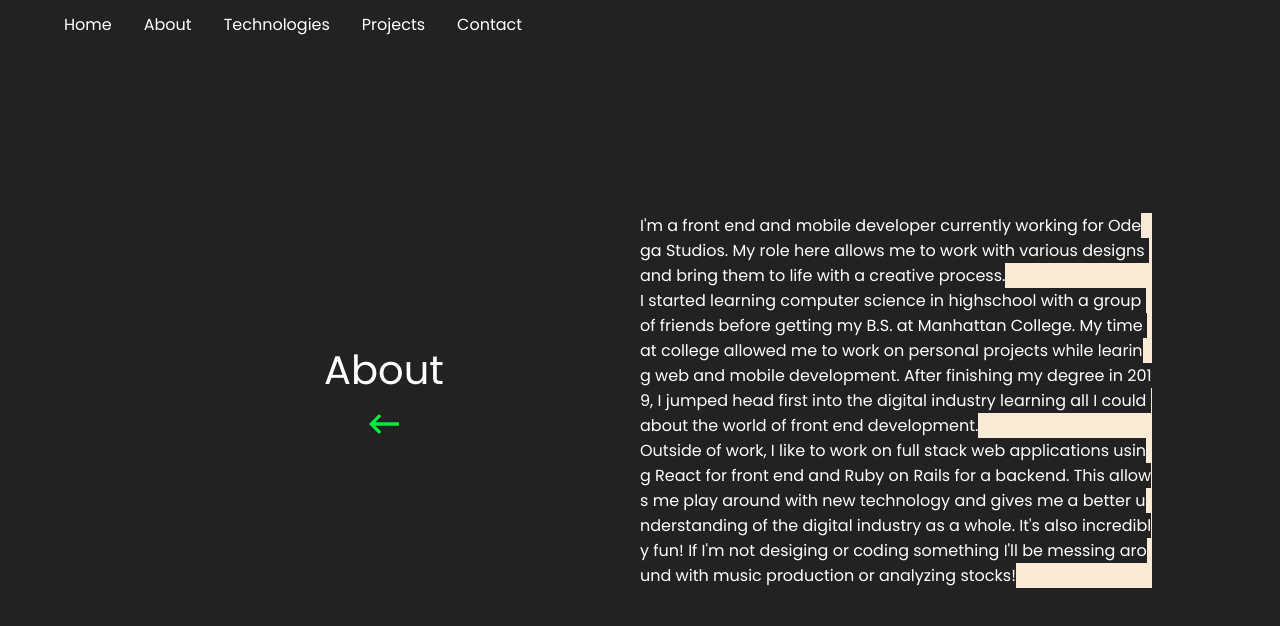
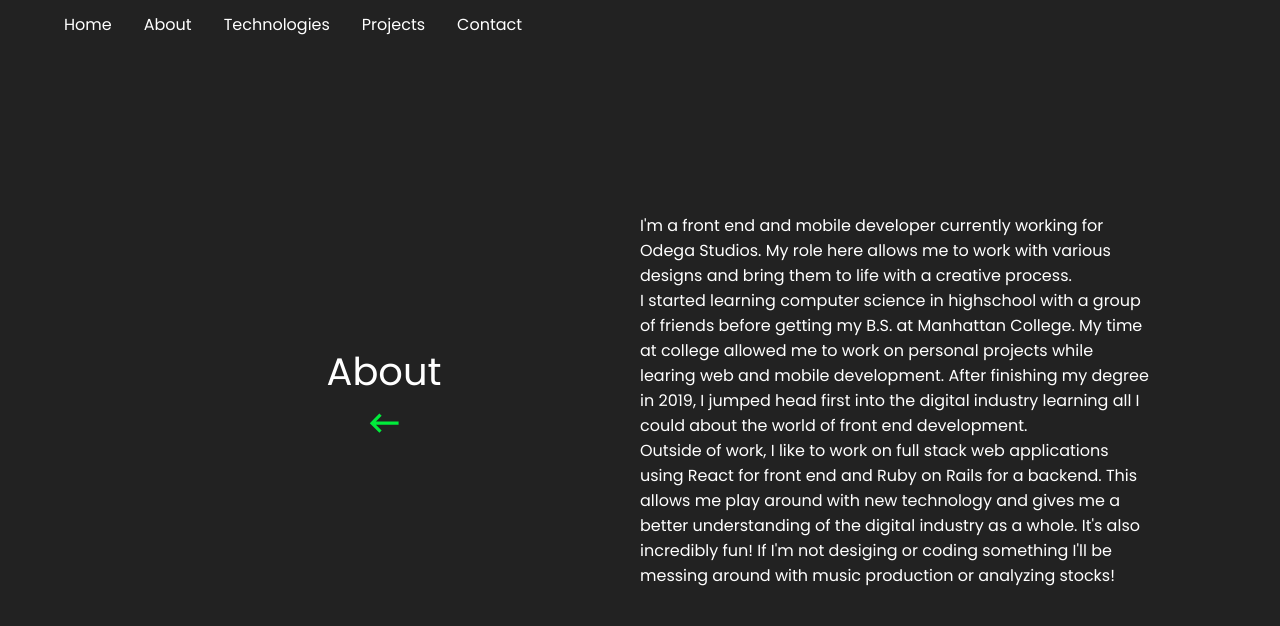
Before and after one commit to connorlagana/react-portfolio, a React (Create React App) app: page /about in a window 1280 px wide. Shown: the top 626 px of the page. Built offline with nearby package versions, Linux system fonts and the light colour scheme.

Commit message:
fixed wrap

```diff
--- a/src/App.css
+++ b/src/App.css
@@ -94,7 +94,7 @@ ul {
 .navItem:hover {
   border-top: 4px solid rgb(0, 236, 59);
   border-bottom: 4px solid rgb(0, 236, 59);
-  padding: 6px 0;
+  padding: 0.6px 0;
   color: rgb(0, 236, 59);
 }
 
@@ -153,11 +153,11 @@ ul {
   flex-direction: column;
   justify-content: center;
   align-items: center;
-  font-size: 40px;
+  font-size: 3vw;
 }
 
 #backArrow {
-  font-size: 40px;
+  font-size: 3vw;
   color: rgb(0, 236, 59);
 }
 .aboutSecond {
@@ -171,9 +171,8 @@ ul {
 }
 
 .aboutSecond div {
-  background-color: antiquewhite;
-  word-wrap: normal;
-  -ms-word-wrap: normal;
+  width: 40vw;
+  word-break: keep-all;
 }
 
 #projects {
@@ -190,7 +189,7 @@ ul {
 
 #projTitle {
   color: white;
-  font-size: 40px;
+  font-size: 2.2vw;
   display: flex;
   justify-content: center;
 }
@@ -224,7 +223,7 @@ ul {
 }
 
 #indProjImages {
-  margin: 10px;
+  /* margin: 12vw; */
   height: 100%;
   width: 100%;
   display: flex;
@@ -236,7 +235,7 @@ ul {
   height: 70vh;
   width: 80vh;
   object-fit: cover;
-  margin: 5px;
+  margin: 0.5vw;
 }
 #image2 {
   height: 70vh;
@@ -248,7 +247,7 @@ ul {
   color: white;
   display: flex;
   align-items: center;
-  padding-top: 60px;
+  padding-top: 2vw;
   padding-left: 60px;
   font-size: 24px;
   text-decoration: none;
--- a/src/components/About.js
+++ b/src/components/About.js
@@ -16,9 +16,8 @@ class About extends Component {
               </Link>
             </Fade>
           </div>
-
-          <div className="aboutSecond">
-            <Fade cascade left>
+          <Fade cascade left>
+            <div className="aboutSecond">
               <div>
                 I'm a front end and mobile developer currently working for Odega
                 Studios. My role here allows me to work with various designs and
@@ -40,8 +39,8 @@ class About extends Component {
                 incredibly fun! If I'm not desiging or coding something I'll be
                 messing around with music production or analyzing stocks!
               </div>
-            </Fade>
-          </div>
+            </div>
+          </Fade>
         </div>
       </div>
     );
```
